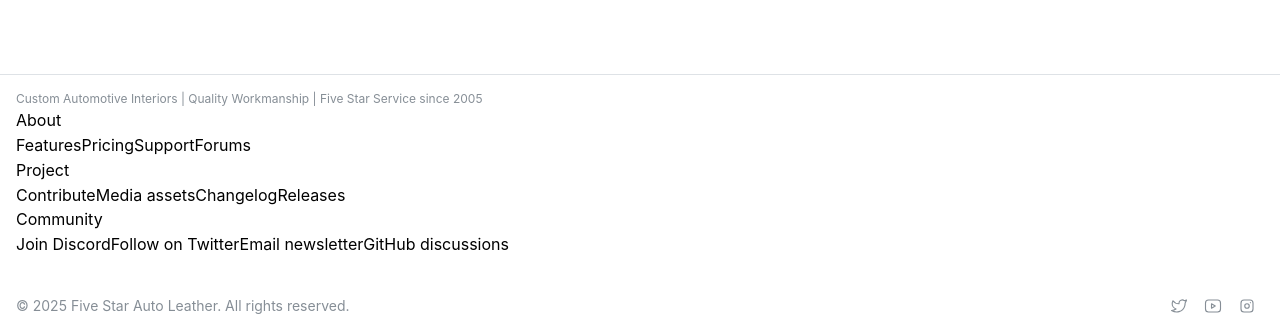
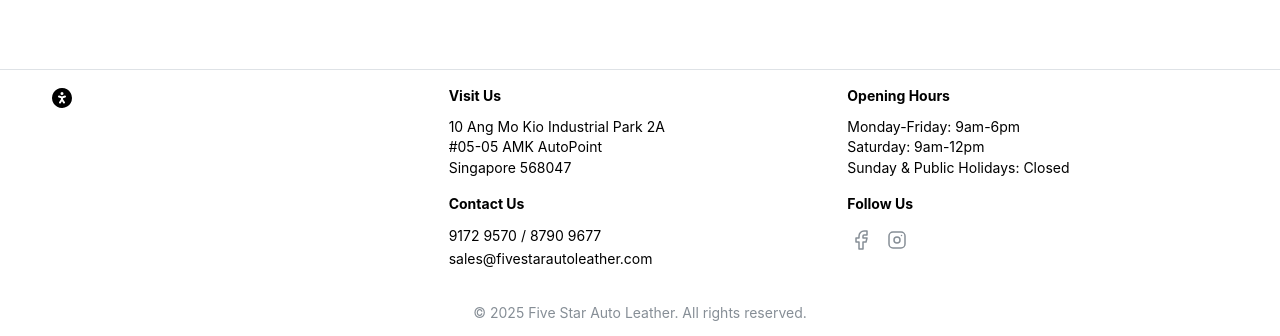
Before and after one commit to jasonqiu212/five-star-auto-leather-v1, a React (Vite) app: page / in a window 1280 px wide. Shown: the part 461-797 px from the top of the page. Built offline with nearby package versions, Linux system fonts and the light colour scheme.

Commit message:
feat: add footer content

```diff
--- /dev/null
+++ b/src/components/Footer/Footer.module.scss
@@ -0,0 +1,4 @@
+.sectionTitle {
+  font-size: 14px;
+  margin-bottom: 12px;
+}
--- a/src/components/Footer/Footer.tsx
+++ b/src/components/Footer/Footer.tsx
@@ -1,83 +1,87 @@
-import { ActionIcon, Container, Group, Text } from '@mantine/core';
-import { IconBrandInstagram, IconBrandTwitter, IconBrandYoutube } from '@tabler/icons-react';
+import { ActionIcon, Container, Grid, Group, Text, Title } from '@mantine/core';
+import { IconAccessibleFilled, IconBrandFacebook, IconBrandInstagram } from '@tabler/icons-react';
 
-const data = [
-  {
-    title: 'About',
-    links: [
-      { label: 'Features', link: '#' },
-      { label: 'Pricing', link: '#' },
-      { label: 'Support', link: '#' },
-      { label: 'Forums', link: '#' },
-    ],
-  },
-  {
-    title: 'Project',
-    links: [
-      { label: 'Contribute', link: '#' },
-      { label: 'Media assets', link: '#' },
-      { label: 'Changelog', link: '#' },
-      { label: 'Releases', link: '#' },
-    ],
-  },
-  {
-    title: 'Community',
-    links: [
-      { label: 'Join Discord', link: '#' },
-      { label: 'Follow on Twitter', link: '#' },
-      { label: 'Email newsletter', link: '#' },
-      { label: 'GitHub discussions', link: '#' },
-    ],
-  },
-];
+import styles from './Footer.module.scss';
 
 export const Footer: React.FC = () => {
-  const groups = data.map((group) => {
-    const links = group.links.map((link, index) => (
-      <Text<'a'>
-        key={index}
-        component="a"
-        href={link.link}
-        onClick={(event) => event.preventDefault()}
-      >
-        {link.label}
+  return (
+    <Container size="xl" py="md" px={50}>
+      <Grid>
+        <Grid.Col span={{ base: 12, sm: 4 }}>
+          <IconAccessibleFilled />
+        </Grid.Col>
+        <Grid.Col span={{ base: 12, sm: 8 }}>
+          <Grid gutter={16}>
+            <Grid.Col span={6}>
+              <Title order={3} className={styles.sectionTitle}>
+                Visit Us
+              </Title>
+              <Text size="sm">10 Ang Mo Kio Industrial Park 2A</Text>
+              <Text size="sm">#05-05 AMK AutoPoint</Text>
+              <Text size="sm">Singapore 568047</Text>
+            </Grid.Col>
+            <Grid.Col span={6}>
+              <Title order={3} className={styles.sectionTitle}>
+                Opening Hours
+              </Title>
+              <Text size="sm">Monday-Friday: 9am-6pm</Text>
+              <Text size="sm">Saturday: 9am-12pm</Text>
+              <Text size="sm">Sunday & Public Holidays: Closed</Text>
+            </Grid.Col>
+            <Grid.Col span={6}>
+              <Title order={3} className={styles.sectionTitle}>
+                Contact Us
+              </Title>
+              <Text size="sm">
+                <Text component="a" href="tel:91729570">
+                  9172 9570
+                </Text>{' '}
+                /{' '}
+                <Text component="a" href="tel:87909677">
+                  8790 9677
+                </Text>
+              </Text>
+              <Text size="sm" component="a" href="mailto:sales@fivestarautoleather.com">
+                sales@fivestarautoleather.com
+              </Text>
+            </Grid.Col>
+            <Grid.Col span={6}>
+              <Title order={3} className={styles.sectionTitle}>
+                Follow Us
+              </Title>
+              <Group gap={8} align="center">
+                <ActionIcon
+                  variant="transparent"
+                  color="gray"
+                  component="a"
+                  href="https://www.facebook.com/fivestarautoleather/"
+                  target="_blank"
+                  rel="noopener noreferrer"
+                >
+                  <IconBrandFacebook stroke={1.5} />
+                </ActionIcon>
+                <ActionIcon
+                  variant="transparent"
+                  color="gray"
+                  component="a"
+                  href="https://www.instagram.com/fivestarautoleather/"
+                  target="_blank"
+                  rel="noopener noreferrer"
+                >
+                  <IconBrandInstagram stroke={1.5} />
+                </ActionIcon>
+                {/* <ActionIcon variant="transparent" color="gray" component="a" href="/youtube">
+                  <IconBrandInstagram stroke={1.5} />
+                </ActionIcon> */}
+              </Group>
+            </Grid.Col>
+          </Grid>
+        </Grid.Col>
+      </Grid>
+
+      <Text c="dimmed" size="sm" mt="xl" ta="center">
+        © {new Date().getFullYear()} Five Star Auto Leather. All rights reserved.
       </Text>
-    ));
-
-    return (
-      <div key={group.title}>
-        <Text>{group.title}</Text>
-        {links}
-      </div>
-    );
-  });
-
-  return (
-    <Container size="xl" py="md">
-      <div>
-        {/* <MantineLogo size={30} /> */}
-        <Text size="xs" c="dimmed">
-          Custom Automotive Interiors | Quality Workmanship | Five Star Service since 2005
-        </Text>
-      </div>
-      <div>{groups}</div>
-      <Group justify="space-between" mt="xl">
-        <Text c="dimmed" size="sm">
-          © 2025 Five Star Auto Leather. All rights reserved.
-        </Text>
-
-        <Group gap={0} justify="flex-end" wrap="nowrap">
-          <ActionIcon size="lg" color="gray" variant="subtle">
-            <IconBrandTwitter size={18} stroke={1.5} />
-          </ActionIcon>
-          <ActionIcon size="lg" color="gray" variant="subtle">
-            <IconBrandYoutube size={18} stroke={1.5} />
-          </ActionIcon>
-          <ActionIcon size="lg" color="gray" variant="subtle">
-            <IconBrandInstagram size={18} stroke={1.5} />
-          </ActionIcon>
-        </Group>
-      </Group>
     </Container>
   );
 };
```
